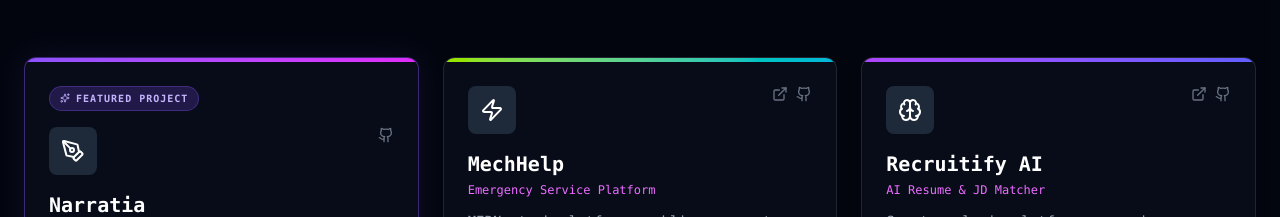
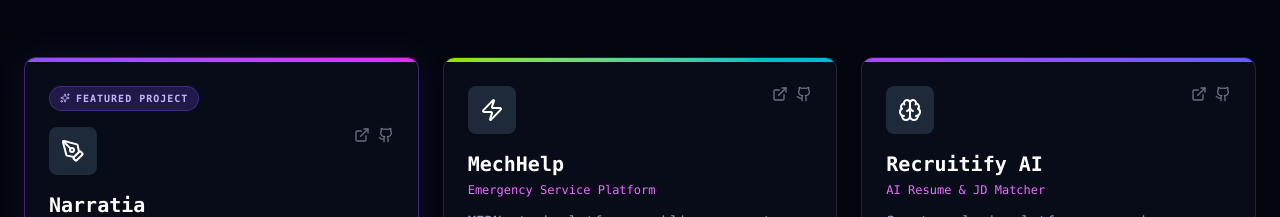
Before and after one commit to iammaaj10/Maaj_Portfolio, a React (Vite) app: page / in a window 1280 px wide. Shown: the part 1940-2157 px from the top of the page. Built offline with nearby package versions, Linux system fonts and the light colour scheme.

Commit message:
Update project year and footer copyright to 2026

```diff
--- a/src/App.jsx
+++ b/src/App.jsx
@@ -352,12 +352,12 @@ const Portfolio = () => {
     {
       title: "Narratia",
       subtitle: "AI-Powered Writing Platform",
-      year: "2025",
+      year: "2026",
       description: "Full-featured writing platform using Next.js 16, TypeScript, and Supabase serving creative writers and content teams with hierarchical project organization and real-time collaboration.",
       features: ["AI Writing Assistant", "Real-time Collaboration", "Screenplay Converter", "Emotion Heatmaps"],
       tech: ["Next.js 16", "TypeScript", "Supabase", "Gemini 2.0 Flash", "TipTap"],
-      status: "GitHub",
-      link: "https://github.com/iammaaj10/Narratia",
+      status: "Live Demo",
+      link: "https://narratia-wheat.vercel.app/",
       icon: <PenTool size={24} />,
       gradient: "from-violet-500 to-fuchsia-500",
       featured: true
@@ -802,7 +802,7 @@ const Portfolio = () => {
       </section>
 
       <footer className="py-8 text-center text-gray-600 text-sm font-mono border-t border-white/5 bg-black">
-        <p>DESIGNED & BUILT BY MAAJ BHADGAONKAR © 2025</p>
+        <p>DESIGNED & BUILT BY MAAJ BHADGAONKAR © 2026</p>
       </footer>
     </div>
   );
```
